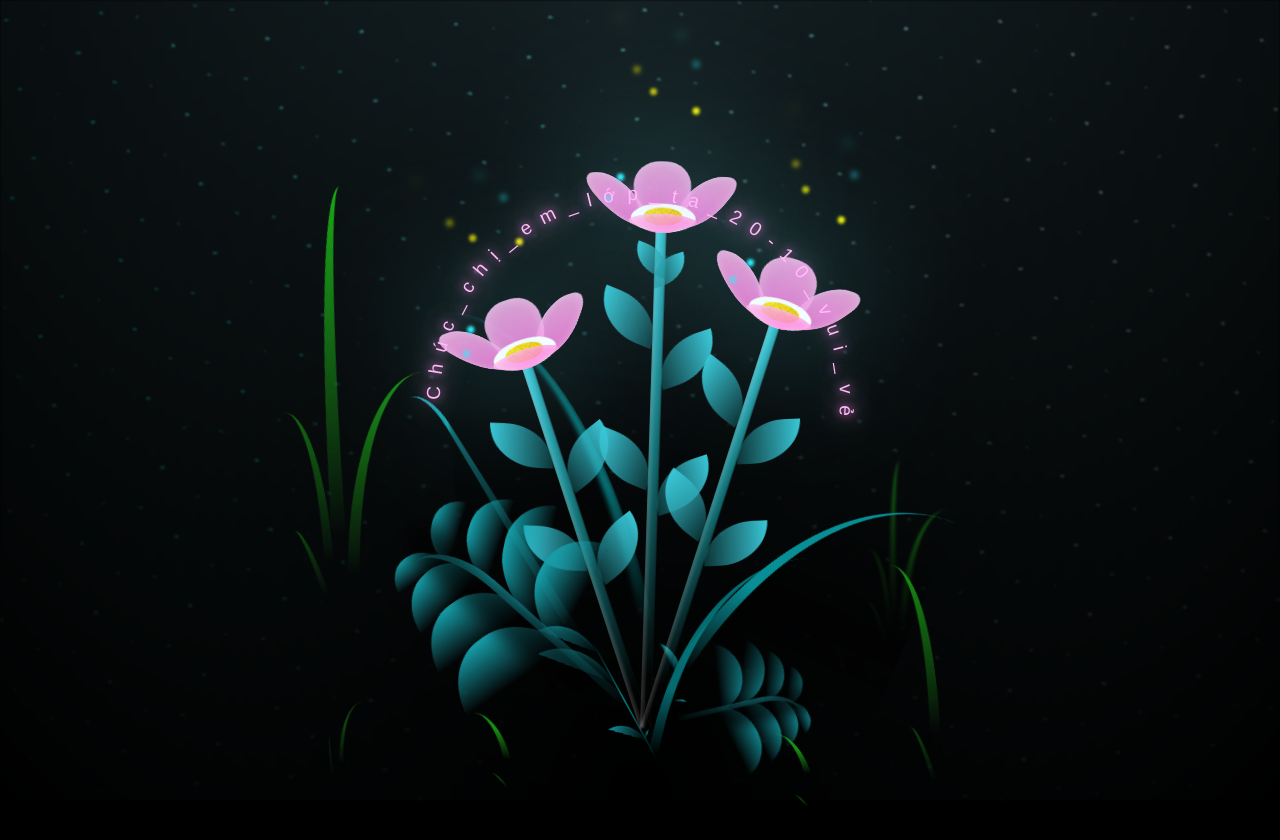
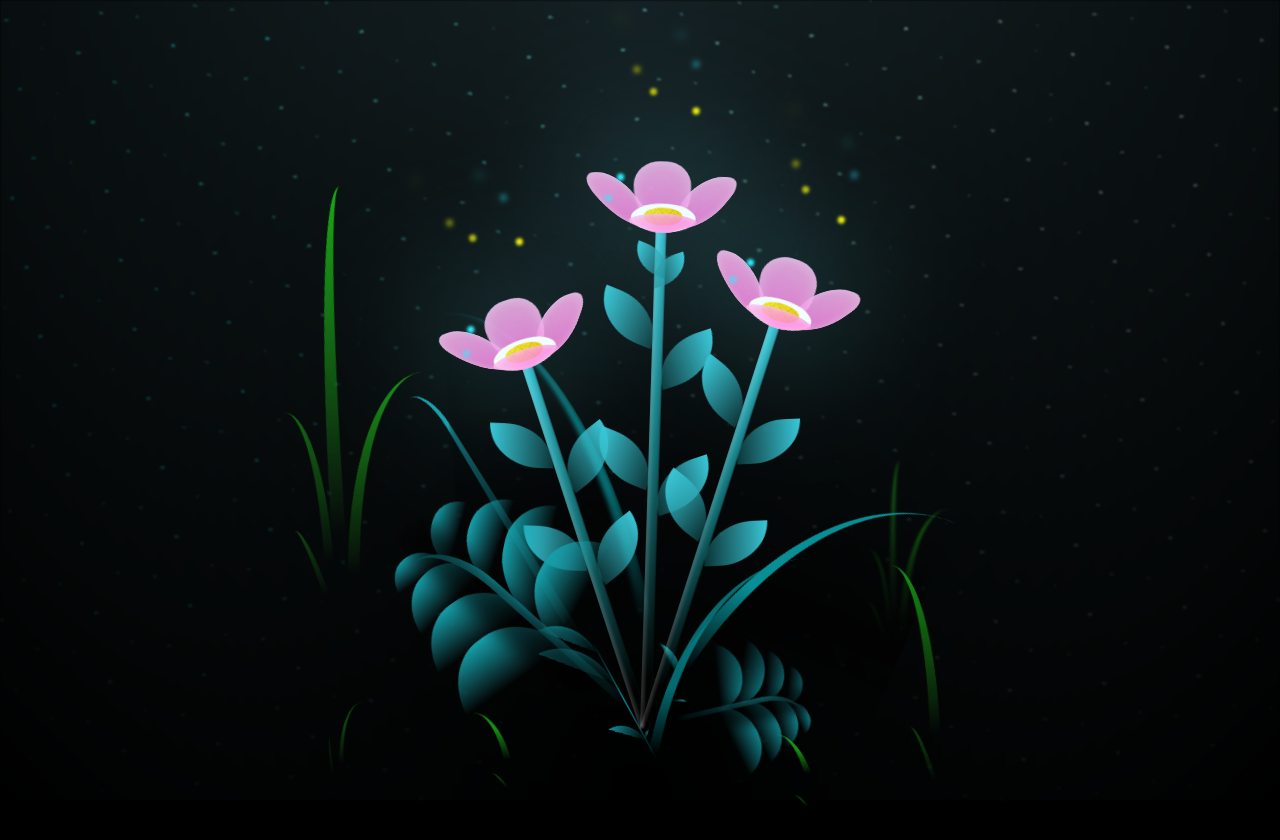
Before and after one commit to LSIMPH/2010, a plain HTML site: page index.html in a window 1280 px wide. Drawn offline with Linux system fonts and the light colour scheme.

Commit message:
index.html

```diff
--- a/index.html
+++ b/index.html
@@ -8,49 +8,6 @@
     <title>🌸Mừng ngày 20 tháng 10🌸</title>
 </head>
 <body class="not-loaded">
-  <!-- 🌸 Chữ vòng cung hiện dần -->
-<div class="circle-text">
-  <svg viewBox="0 0 500 500">
-    <path id="circlePath" fill="none" d="M250,250 m-200,0 a200,200 0 1,1 400,0 a200,200 0 1,1 -400,0"/>
-    <text>
-      <!-- Từng chữ được tách riêng để có thể hiện dần -->
-      <textPath href="#circlePath" startOffset="0%">
-        <tspan>C</tspan>
-        <tspan>h</tspan>
-        <tspan>ú</tspan>
-        <tspan>c</tspan>
-        <tspan>_</tspan>
-        <tspan>c</tspan>
-        <tspan>h</tspan>
-        <tspan>ị</tspan>
-        <tspan>_</tspan>
-        <tspan>e</tspan>
-        <tspan>m</tspan>
-        <tspan>_</tspan>
-        <tspan>l</tspan>
-        <tspan>ớ</tspan>
-        <tspan>p</tspan>
-        <tspan>_</tspan>
-        <tspan>t</tspan>
-        <tspan>a</tspan>
-        <tspan>_</tspan>
-        <tspan>2</tspan>
-        <tspan>0</tspan>
-        <tspan>-</tspan>
-        <tspan>1</tspan>
-        <tspan>0</tspan>
-        <tspan>_</tspan>
-        <tspan>v</tspan>
-        <tspan>u</tspan>
-        <tspan>i</tspan>
-        <tspan>_</tspan>
-        <tspan>v</tspan>
-        <tspan>ẻ</tspan>
-      </textPath>
-    </text>
-  </svg>
-</div>
-
   <div class="night"></div>
   <div class="flowers">
     <div class="flower flower--1">
```
